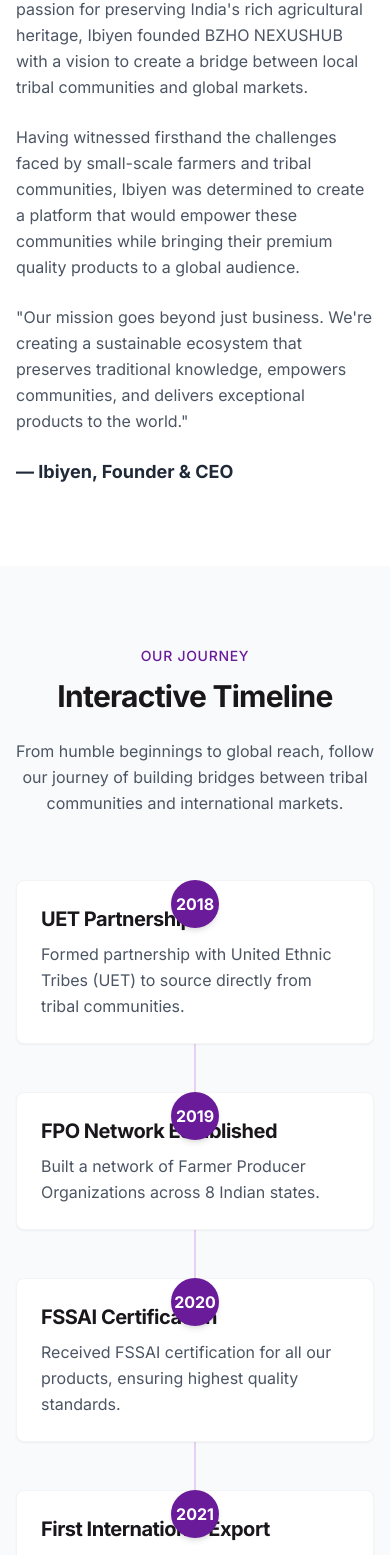
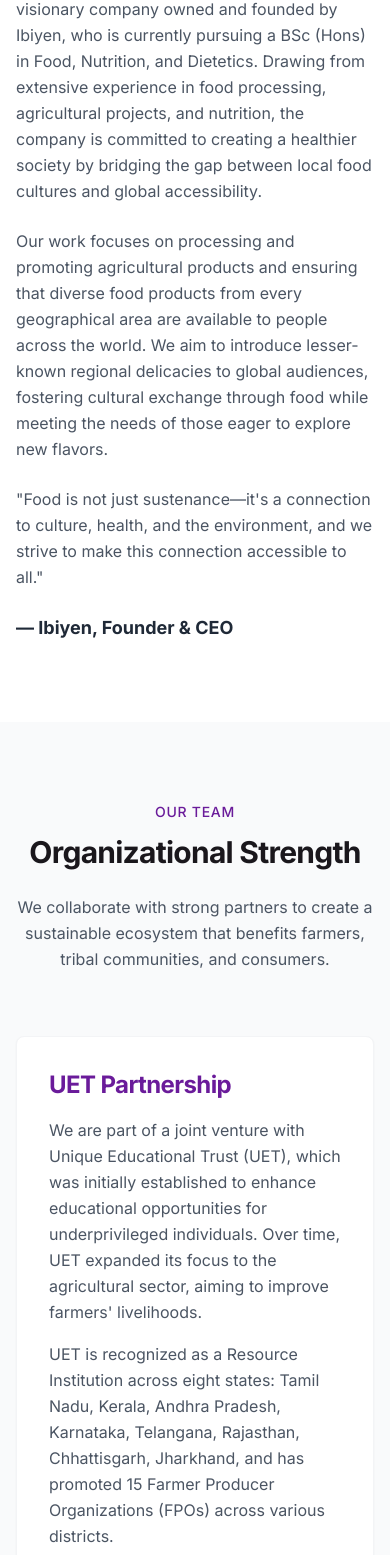
Before and after one commit to godivatech/ibeyan-2, a React (Vite) app: page /about in a window 390 px wide. Shown: the part 1034-2589 px from the top of the page. Built offline with nearby package versions, Linux system fonts and the light colour scheme.

Commit message:
Refactor: Update website content
Update the website content based on the provided information, including company profile, vision, mission, products, and contact details.

```diff
--- a/src/components/Footer.tsx
+++ b/src/components/Footer.tsx
@@ -104,15 +104,15 @@ const Footer = () => {
             <ul className="space-y-4">
               <li className="flex items-start">
                 <MapPin className="w-5 h-5 text-purple-600 mr-3 mt-1 flex-shrink-0" />
-                <span className="text-gray-600">123 Agriculture Road, Bangalore, Karnataka, India</span>
+                <span className="text-gray-600">4/2, Ramanathapuram - 623704, India</span>
               </li>
               <li className="flex items-center">
                 <Phone className="w-5 h-5 text-purple-600 mr-3 flex-shrink-0" />
-                <span className="text-gray-600">+91 98765 43210</span>
+                <span className="text-gray-600">+91 97912 99248</span>
               </li>
               <li className="flex items-center">
                 <Mail className="w-5 h-5 text-purple-600 mr-3 flex-shrink-0" />
-                <span className="text-gray-600">info@bzhonexushub.com</span>
+                <span className="text-gray-600">bzhonexushub@gmail.com</span>
               </li>
               <li className="pt-2">
                 <Link
--- a/src/components/Hero.tsx
+++ b/src/components/Hero.tsx
@@ -51,7 +51,7 @@ const Hero = () => {
               isVisible ? 'opacity-100 transform-none' : 'opacity-0 translate-y-8'
             }`}
           >
-            Healthy, culturally-rich food accessible to all. We empower farmers and tribal communities while delivering premium quality products to global markets.
+            Making healthy, nutritious food accessible to all. We empower farmers and tribal communities while delivering premium quality products to global markets.
           </p>
 
           <div
--- a/src/components/ProductGallery.tsx
+++ b/src/components/ProductGallery.tsx
@@ -7,36 +7,36 @@ const products = [
     id: 'turmeric',
     name: 'Turmeric Powder',
     image: 'https://images.unsplash.com/photo-1615485500704-8e990c307cc4?ixlib=rb-1.2.1&auto=format&fit=crop&w=1000&q=80',
-    shortDescription: 'High curcumin content, organically grown turmeric from tribal forests.',
-    origin: 'Western Ghats'
+    shortDescription: 'Premium turmeric with 3-5% curcumin content, FSSAI certified, sourced from Andhra Pradesh.',
+    origin: 'Andhra Pradesh'
   },
   {
     id: 'pepper',
     name: 'Black Pepper',
     image: 'https://images.unsplash.com/photo-1599678542742-0ad7ff68f7c5?ixlib=rb-1.2.1&auto=format&fit=crop&w=1000&q=80',
-    shortDescription: 'Premium quality black pepper with rich aroma and distinctive flavor.',
-    origin: 'Kerala'
+    shortDescription: 'High-quality pepper with ≥6% piperine content, FSSAI and HACCP certified.',
+    origin: 'Andhra Pradesh'
   },
   {
     id: 'honey',
     name: 'Wild Honey',
     image: 'https://images.unsplash.com/photo-1587049352851-8d4e89133924?ixlib=rb-1.2.1&auto=format&fit=crop&w=1000&q=80',
-    shortDescription: 'Pure, unprocessed wild honey harvested using sustainable methods.',
-    origin: 'Eastern Himalayas'
+    shortDescription: '100% pure and natural wild forest honey, harvested using traditional methods by tribal communities.',
+    origin: 'Andhra Pradesh'
   },
   {
     id: 'coffee',
     name: 'Coffee Beans',
     image: 'https://images.unsplash.com/photo-1447933601403-0c6688de566e?ixlib=rb-1.2.1&auto=format&fit=crop&w=1000&q=80',
-    shortDescription: 'Shade-grown coffee beans with rich flavor and ethical sourcing.',
-    origin: 'Coorg'
+    shortDescription: 'Premium-quality coffee beans handpicked directly from tribal farmers in lush forest regions.',
+    origin: 'Andhra Pradesh'
   },
   {
     id: 'annatto',
     name: 'Annatto Seeds',
     image: 'https://images.unsplash.com/photo-1558024362-8c02af9d3348?ixlib=rb-1.2.1&auto=format&fit=crop&w=1000&q=80',
-    shortDescription: 'Natural food coloring and flavoring from sustainably harvested annatto seeds.',
-    origin: 'Northeast India'
+    shortDescription: '100% pure and natural annatto seeds, ethically sourced from tribal communities for natural coloring.',
+    origin: 'Andhra Pradesh'
   }
 ];
 
--- a/src/components/ValueProposition.tsx
+++ b/src/components/ValueProposition.tsx
@@ -15,8 +15,8 @@ const values = [
   },
   {
     icon: <Sparkles className="w-8 h-8 text-purple-600" />,
-    title: 'Export-Ready Packaging',
-    description: 'Premium packaging designed to preserve quality during international shipping and extend shelf life.'
+    title: '100% Natural Products',
+    description: 'No additives, preservatives, or artificial colors. Pure, natural products sourced directly from farmers.'
   }
 ];
 
--- a/src/pages/About.tsx
+++ b/src/pages/About.tsx
@@ -117,7 +117,7 @@ const About = () => {
         </div>
       </section>
 
-      {/* Founder's Story */}
+      {/* Company Profile */}
       <section className="py-20 bg-white">
         <div className="container mx-auto px-4 md:px-6">
           <div className="grid grid-cols-1 lg:grid-cols-2 gap-12 items-center">
@@ -140,22 +140,25 @@ const About = () => {
 
             <div className="reveal">
               <span className="text-sm font-medium uppercase tracking-wider text-purple-600 mb-3 block">
-                Founder's Story
+                Company Profile
               </span>
-              <h2 className="text-3xl md:text-4xl font-bold mb-6">Ibiyen's Vision</h2>
+              <h2 className="text-3xl md:text-4xl font-bold mb-6">About BZHO NEXUSHUB</h2>
               <p className="text-gray-600 mb-6">
-                With a strong background in nutrition and a passion for preserving India's rich agricultural
-                heritage, Ibiyen founded BZHO NEXUSHUB with a vision to create a bridge between local tribal
-                communities and global markets.
+                BZHO NEXUSHUB (OPC) PRIVATE LIMITED is a visionary company owned and founded by Ibiyen,
+                who is currently pursuing a BSc (Hons) in Food, Nutrition, and Dietetics. Drawing from
+                extensive experience in food processing, agricultural projects, and nutrition, the company
+                is committed to creating a healthier society by bridging the gap between local food cultures
+                and global accessibility.
               </p>
               <p className="text-gray-600 mb-6">
-                Having witnessed firsthand the challenges faced by small-scale farmers and tribal communities,
-                Ibiyen was determined to create a platform that would empower these communities while bringing
-                their premium quality products to a global audience.
+                Our work focuses on processing and promoting agricultural products and ensuring that diverse
+                food products from every geographical area are available to people across the world. We aim
+                to introduce lesser-known regional delicacies to global audiences, fostering cultural exchange
+                through food while meeting the needs of those eager to explore new flavors.
               </p>
               <p className="text-gray-600 mb-6">
-                "Our mission goes beyond just business. We're creating a sustainable ecosystem that preserves
-                traditional knowledge, empowers communities, and delivers exceptional products to the world."
+                "Food is not just sustenance—it's a connection to culture, health, and the environment, and we
+                strive to make this connection accessible to all."
               </p>
               <div className="text-gray-800 font-bold text-lg">
                 — Ibiyen, Founder & CEO
@@ -165,51 +168,53 @@ const About = () => {
         </div>
       </section>
 
-      {/* Timeline */}
+      {/* Our Team Section */}
       <section className="py-20 bg-gray-50">
         <div className="container mx-auto px-4 md:px-6">
           <div className="text-center max-w-3xl mx-auto mb-16 reveal">
             <span className="text-sm font-medium uppercase tracking-wider text-purple-600 mb-3 block">
-              Our Journey
+              Our Team
             </span>
-            <h2 className="text-3xl md:text-4xl font-bold mb-6">Interactive Timeline</h2>
+            <h2 className="text-3xl md:text-4xl font-bold mb-6">Organizational Strength</h2>
             <p className="text-gray-600">
-              From humble beginnings to global reach, follow our journey of building
-              bridges between tribal communities and international markets.
+              We collaborate with strong partners to create a sustainable ecosystem that benefits farmers,
+              tribal communities, and consumers.
             </p>
           </div>
 
-          <div className="relative max-w-4xl mx-auto">
-            {/* Vertical Line */}
-            <div className="absolute left-1/2 transform -translate-x-1/2 h-full w-0.5 bg-purple-100"></div>
+          <div className="grid grid-cols-1 md:grid-cols-2 gap-8 max-w-4xl mx-auto">
+            <div className="bg-white rounded-lg shadow-sm border border-gray-100 p-8 hover:shadow-md transition-all duration-300 reveal">
+              <h3 className="text-2xl font-bold mb-4 text-purple-600">UET Partnership</h3>
+              <p className="text-gray-600 mb-4">
+                We are part of a joint venture with Unique Educational Trust (UET), which was initially
+                established to enhance educational opportunities for underprivileged individuals. Over time,
+                UET expanded its focus to the agricultural sector, aiming to improve farmers' livelihoods.
+              </p>
+              <p className="text-gray-600">
+                UET is recognized as a Resource Institution across eight states: Tamil Nadu, Kerala,
+                Andhra Pradesh, Karnataka, Telangana, Rajasthan, Chhattisgarh, Jharkhand, and has
+                promoted 15 Farmer Producer Organizations (FPOs) across various districts.
+              </p>
+            </div>
 
-            {/* Timeline Items */}
-            {timeline.map((item, index) => (
-              <div
-                key={index}
-                className={`relative mb-12 reveal ${
-                  index % 2 === 0 ? 'md:pr-12 md:text-right md:ml-auto md:mr-[50%]' : 'md:pl-12 md:text-left md:mr-auto md:ml-[50%]'
-                }`}
-              >
-                {/* Year Bubble */}
-                <div className="absolute left-1/2 transform -translate-x-1/2 -translate-y-1/2 top-6 md:top-0 w-12 h-12 rounded-full bg-purple-600 flex items-center justify-center text-white font-bold shadow-md z-10">
-                  {item.year}
-                </div>
-
-                {/* Content Box */}
-                <div className={`relative bg-white p-6 rounded-lg shadow-sm border border-gray-100 md:max-w-[90%] ${
-                  index % 2 === 0 ? 'md:ml-auto' : 'md:mr-auto'
-                }`}>
-                  <h3 className="text-xl font-bold mb-2">{item.title}</h3>
-                  <p className="text-gray-600">{item.description}</p>
-                </div>
-              </div>
-            ))}
+            <div className="bg-white rounded-lg shadow-sm border border-gray-100 p-8 hover:shadow-md transition-all duration-300 reveal">
+              <h3 className="text-2xl font-bold mb-4 text-purple-600">FAPC Collaboration</h3>
+              <p className="text-gray-600 mb-4">
+                We collaborate with Fortified Agro Producers Confederation (FAPC), a dedicated organization
+                working to uplift agro entrepreneurs and farming communities since 2014.
+              </p>
+              <p className="text-gray-600">
+                FAPC supports Farmer Producer Companies (FPCs) by linking resources and offering consultancy
+                in agriculture, organic farming, CSR initiatives, rural entrepreneurship, and sustainable
+                resource management. Their expertise in capacity building, training, and policy advocacy
+                makes them a valuable partner in our mission.
+              </p>
+            </div>
           </div>
         </div>
       </section>
 
-      {/* Mission & Vision */}
+      {/* Vision & Mission */}
       <section className="py-20 relative overflow-hidden">
         <div className="absolute inset-0 z-0 opacity-20">
           <div
@@ -226,7 +231,7 @@ const About = () => {
             <span className="text-sm font-medium uppercase tracking-wider text-purple-600 mb-3 block">
               Our Purpose
             </span>
-            <h2 className="text-3xl md:text-4xl font-bold mb-6">Mission & Vision</h2>
+            <h2 className="text-3xl md:text-4xl font-bold mb-6">Vision & Mission</h2>
             <p className="text-gray-600">
               Guided by strong values and a clear purpose, we're committed to making a positive
               impact on communities and consumers around the world.
@@ -240,16 +245,17 @@ const About = () => {
                   <path strokeLinecap="round" strokeLinejoin="round" strokeWidth="2" d="M9 12l2 2 4-4m5.618-4.016A11.955 11.955 0 0112 2.944a11.955 11.955 0 01-8.618 3.04A12.02 12.02 0 003 9c0 5.591 3.824 10.29 9 11.622 5.176-1.332 9-6.03 9-11.622 0-1.042-.133-2.052-.382-3.016z"></path>
                 </svg>
               </div>
-              <h3 className="text-2xl font-bold mb-4">Our Mission</h3>
+              <h3 className="text-2xl font-bold mb-4">Our Vision</h3>
               <p className="text-gray-600 mb-6">
-                To make healthy, culturally-rich food accessible to all by creating a sustainable
-                bridge between tribal communities and global markets, ensuring fair compensation
-                for farmers while delivering premium quality products to consumers.
+                At BZHO NEXUSHUB, our vision is to ensure that healthy, fulfilling food reaches every hand,
+                eliminating hunger and food insecurity. Food is more than survival—it is a source of nourishment,
+                connection, and empowerment. We honor the collective efforts of farmers, manufacturers, and
+                distributors, ensuring they are valued and supported.
               </p>
               <div className="bg-purple-50 p-4 rounded-lg">
                 <p className="text-purple-800 font-medium">
-                  "We believe in preserving traditional agricultural knowledge while embracing
-                  modern quality standards and sustainable practices."
+                  "Food, Healthy" - We strive to reduce food wastage, celebrate diverse culinary traditions,
+                  and make global food cultures accessible to all.
                 </p>
               </div>
             </div>
@@ -260,16 +266,17 @@ const About = () => {
                   <path strokeLinecap="round" strokeLinejoin="round" strokeWidth="2" d="M11.049 2.927c.3-.921 1.603-.921 1.902 0l1.519 4.674a1 1 0 00.95.69h4.915c.969 0 1.371 1.24.588 1.81l-3.976 2.888a1 1 0 00-.363 1.118l1.518 4.674c.3.922-.755 1.688-1.538 1.118l-3.976-2.888a1 1 0 00-1.176 0l-3.976 2.888c-.783.57-1.838-.197-1.538-1.118l1.518-4.674a1 1 0 00-.363-1.118l-3.976-2.888c-.784-.57-.38-1.81.588-1.81h4.914a1 1 0 00.951-.69l1.519-4.674z"></path>
                 </svg>
               </div>
-              <h3 className="text-2xl font-bold mb-4">Our Vision</h3>
+              <h3 className="text-2xl font-bold mb-4">Our Mission</h3>
               <p className="text-gray-600 mb-6">
-                To become the global leader in ethically sourced agricultural products from tribal
-                and rural communities, setting the industry standard for quality, transparency,
-                and social impact.
+                Our mission at BZHO NEXUSHUB is to make nutritious, balanced meals accessible to all, eradicating
+                food insecurity and promoting health equity. We offer ready-to-eat and ready-to-cook solutions
+                that save time while retaining nutrients and authentic flavors.
               </p>
               <div className="bg-purple-50 p-4 rounded-lg">
                 <p className="text-purple-800 font-medium">
-                  "We envision a world where consumers can enjoy premium-quality foods while supporting
-                  the livelihoods and traditions of indigenous farming communities."
+                  "Make an Healthy Society" - By bridging modern lifestyles with traditional nourishment, we provide
+                  personalized nutrition tailored to individual needs, minimize food waste, and celebrate regional
+                  food cultures.
                 </p>
               </div>
             </div>
@@ -277,14 +284,19 @@ const About = () => {
         </div>
       </section>
 
-      {/* CTA Section */}
+      {/* Startup Section */}
       <section className="py-20 bg-purple-600 text-white">
         <div className="container mx-auto px-4 md:px-6">
           <div className="max-w-4xl mx-auto text-center reveal">
-            <h2 className="text-3xl md:text-4xl font-bold mb-6">Join Our Journey</h2>
+            <span className="text-sm font-medium uppercase tracking-wider text-purple-200 mb-3 block">
+              Startup
+            </span>
+            <h2 className="text-3xl md:text-4xl font-bold mb-6">Ready to Eat & Cook</h2>
             <p className="text-xl text-purple-100 mb-10 max-w-3xl mx-auto">
-              Whether you're a retailer looking for premium products, a distributor seeking ethically-sourced goods,
-              or an organization interested in our social impact initiatives, we'd love to connect with you.
+              As a startup, BZHO NEXUSHUB is dedicated to making nutritious, high-quality food accessible to all
+              through innovative solutions. Our focus is on food processing, as well as ready-to-eat and ready-to-cook
+              products that are affordable, enriched with nutrients, and easy to prepare in less time, promoting
+              convenience and health for all.
             </p>
             <div className="flex flex-col sm:flex-row gap-4 justify-center">
               <Link
```
Also changed, not shown: src/pages/Index.tsx (+9 -9 lines).
